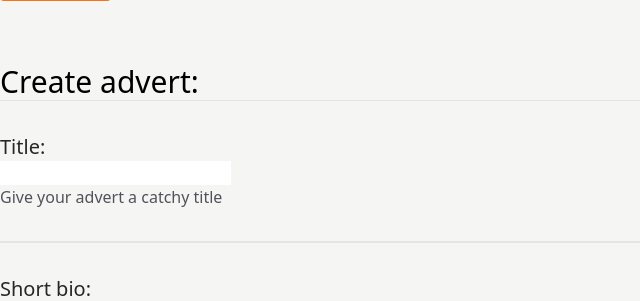
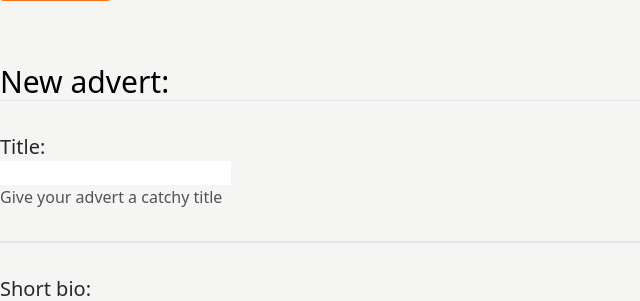
Before and after one commit to gedkirkham/volm, a Django app: page /workers/new/ in a window 1280 px wide. Shown: the part 69-370 px from the top of the page, without its empty margins (0-640 px from the left). Run offline with Django 3.2, Linux system fonts and the light colour scheme; the visitor is signed in with stand-in values (Sample User, id 1); style sheets or scripts are compiled from the project's sources; some libraries are stand-ins or nearby versions.

Commit message:
style: update wording

```diff
--- a/volm/workers/templates/workers/worker_update_create_form.html
+++ b/volm/workers/templates/workers/worker_update_create_form.html
@@ -6,7 +6,7 @@
 
         <fieldset>
             <legend class="tw-text-3xl">
-                Create advert:
+                New advert:
             </legend>
 
             <hr />
```
